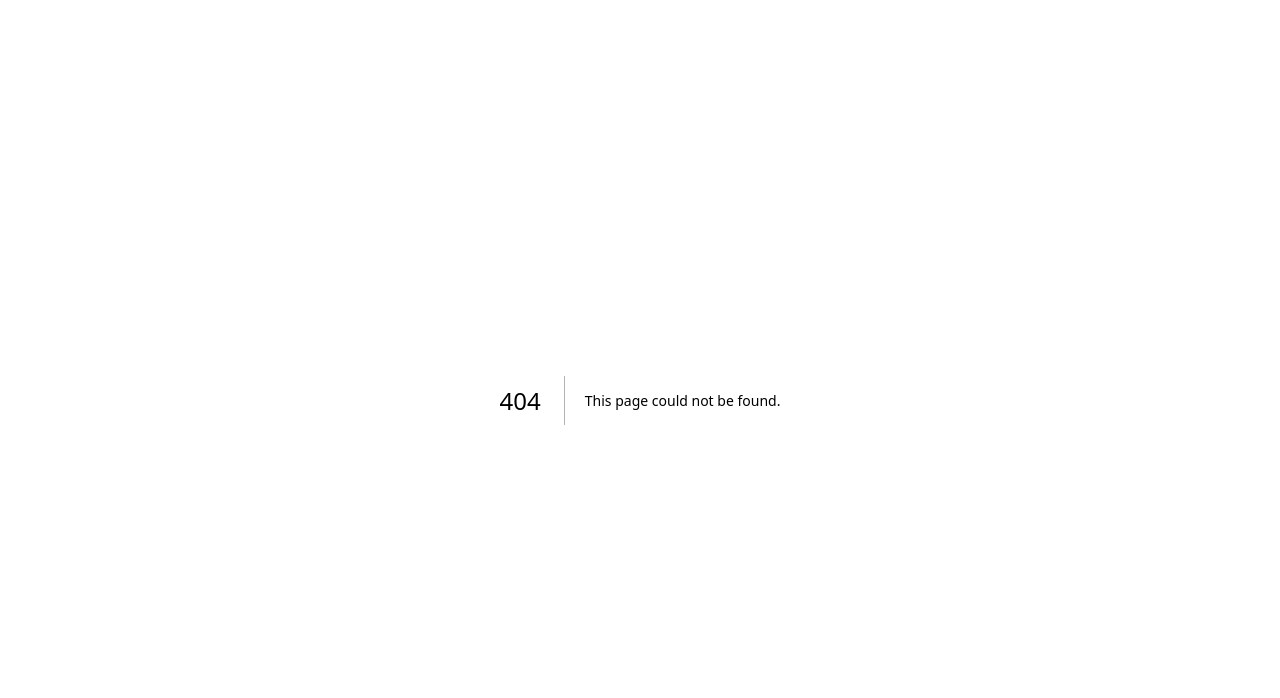
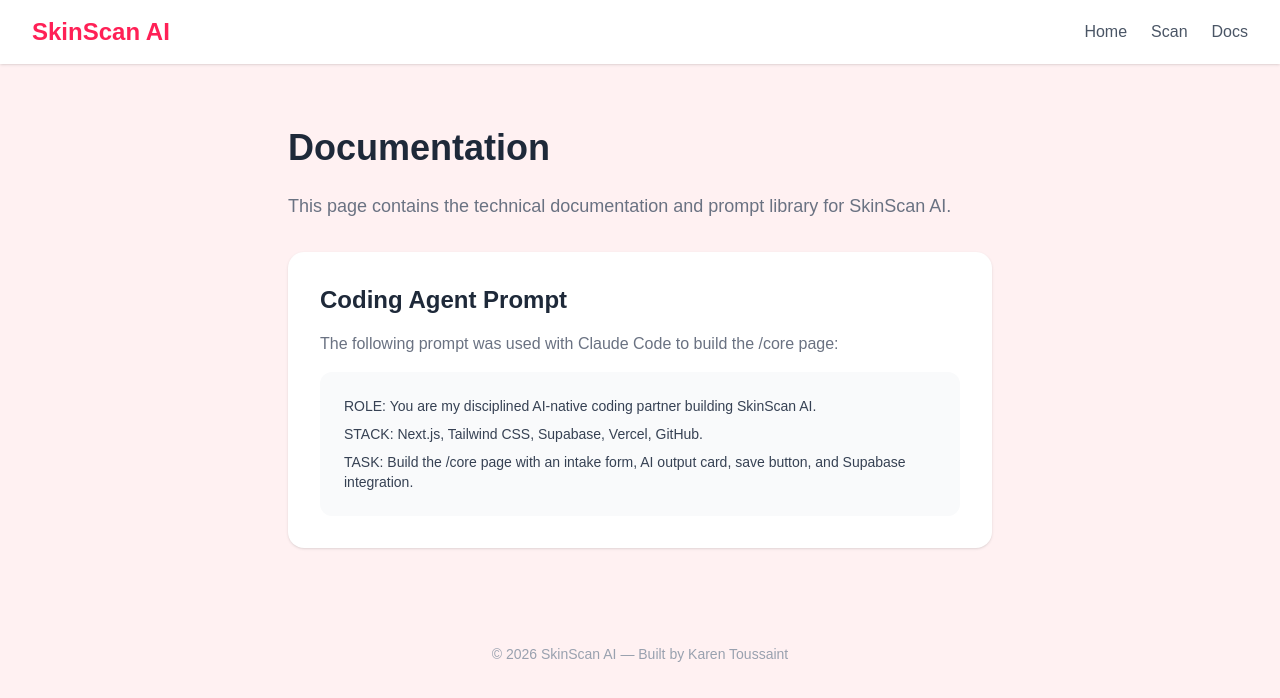
Before and after one commit to karentoussaintt/skinscan-ai, a Next.js app: page /docs in a window 1280 px wide. Before the commit this address had no page. Shown: the top 698 px of the page. Built offline with nearby package versions, Linux system fonts and the light colour scheme.

Commit message:
add docs folder and page

```diff
--- /dev/null
+++ b/app/docs/page.tsx
@@ -0,0 +1,33 @@
+export default function Docs() {
+  return (
+    <main className="min-h-screen bg-rose-50">
+      <nav className="bg-white shadow-sm px-8 py-4 flex justify-between items-center">
+        <h1 className="text-2xl font-bold text-rose-500">SkinScan AI</h1>
+        <div className="flex gap-6">
+          <a href="/" className="text-gray-600 hover:text-rose-500">Home</a>
+          <a href="/core" className="text-gray-600 hover:text-rose-500">Scan</a>
+          <a href="/docs" className="text-gray-600 hover:text-rose-500">Docs</a>
+        </div>
+      </nav>
+
+      <section className="max-w-3xl mx-auto px-8 py-16">
+        <h2 className="text-4xl font-bold text-gray-800 mb-6">Documentation</h2>
+        <p className="text-gray-500 text-lg mb-8">This page contains the technical documentation and prompt library for SkinScan AI.</p>
+
+        <div className="bg-white rounded-2xl p-8 shadow-sm">
+          <h3 className="text-2xl font-semibold text-gray-800 mb-4">Coding Agent Prompt</h3>
+          <p className="text-gray-500 mb-4">The following prompt was used with Claude Code to build the /core page:</p>
+          <div className="bg-gray-50 rounded-xl p-6 text-sm text-gray-700">
+            <p>ROLE: You are my disciplined AI-native coding partner building SkinScan AI.</p>
+            <p className="mt-2">STACK: Next.js, Tailwind CSS, Supabase, Vercel, GitHub.</p>
+            <p className="mt-2">TASK: Build the /core page with an intake form, AI output card, save button, and Supabase integration.</p>
+          </div>
+        </div>
+      </section>
+
+      <footer className="text-center py-8 text-gray-400 text-sm">
+        © 2026 SkinScan AI — Built by Karen Toussaint
+      </footer>
+    </main>
+  );
+}
```
